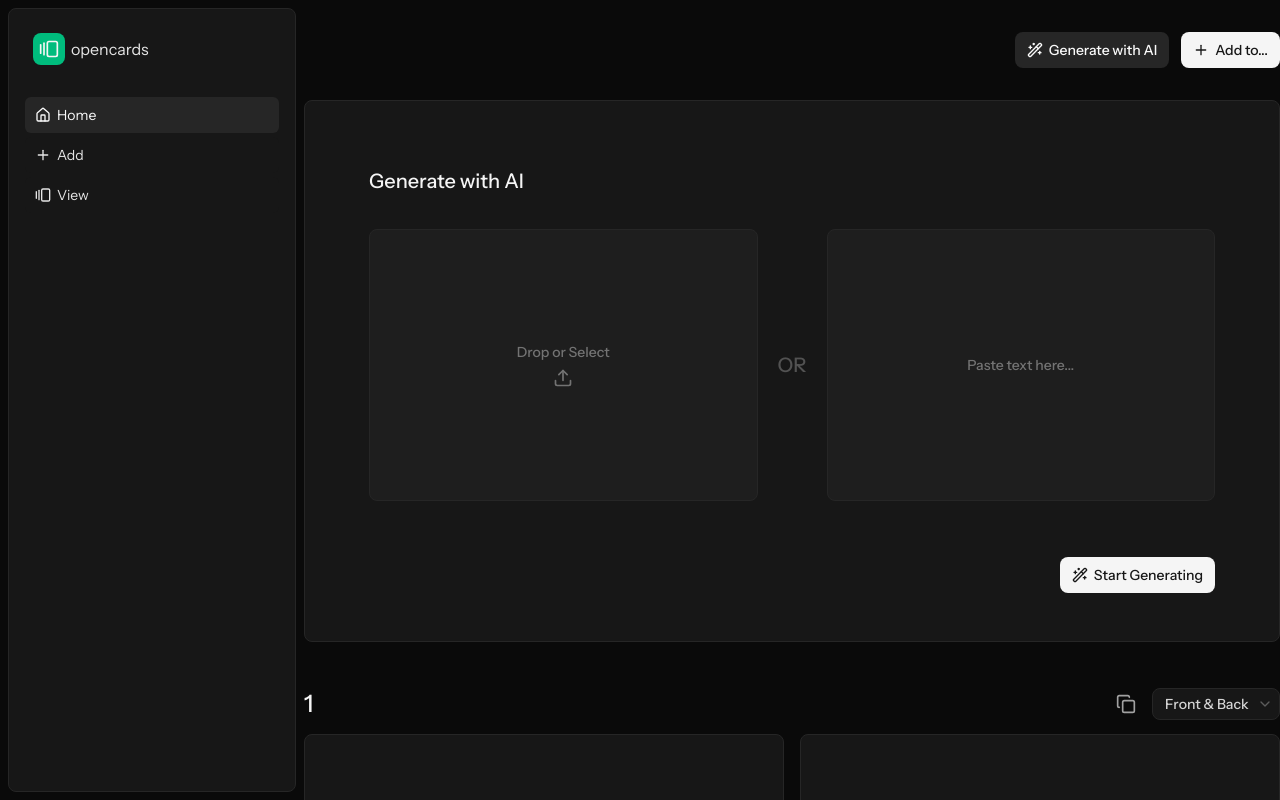
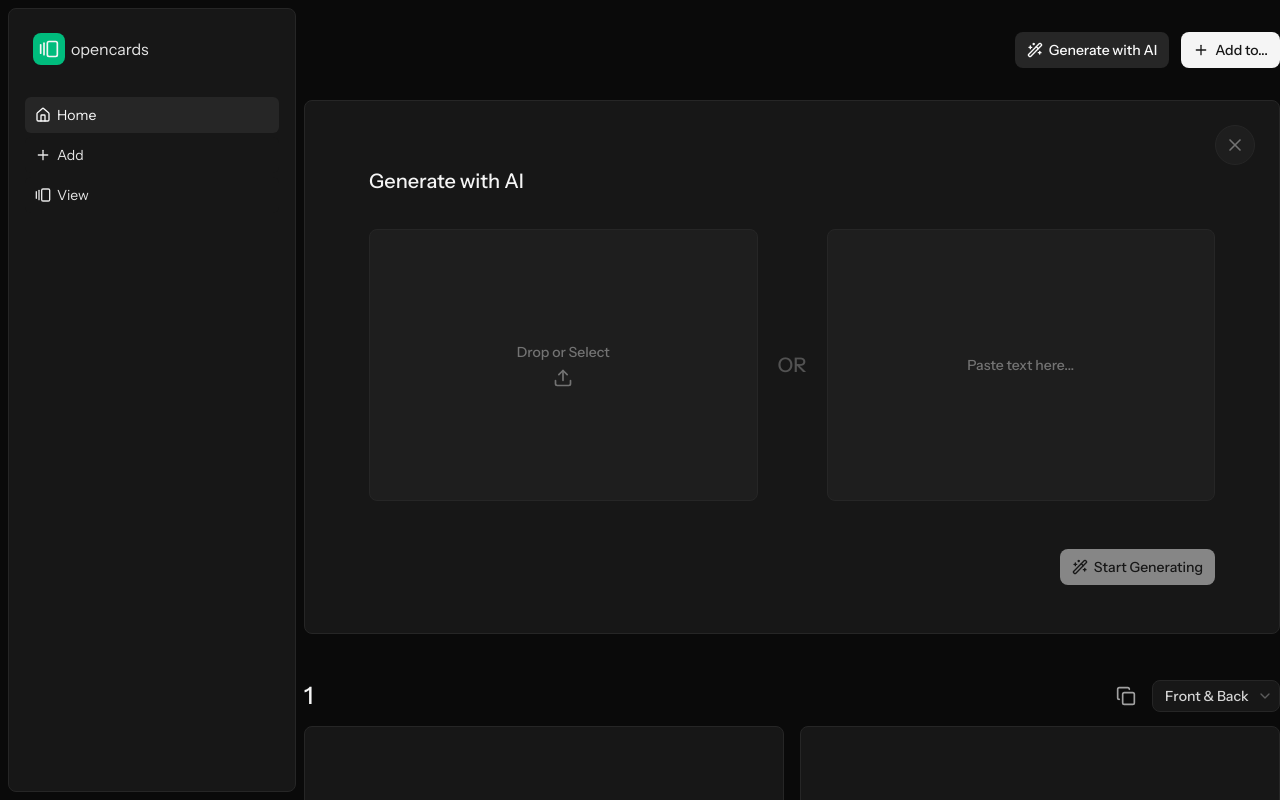
Before and after one commit to jaxonhill/opencards, a Next.js app: page /test in a window 1280 px wide. Both pictures are taken after a click on the button "Generate with AI". Shown: the top 800 px of the page. Built offline with nearby package versions, Linux system fonts and the light colour scheme.

Commit message:
Add a close button to the GenerateWithAIContainer container

```diff
--- a/src/features/add-cards/components/generate-with-ai-container.tsx
+++ b/src/features/add-cards/components/generate-with-ai-container.tsx
@@ -1,28 +1,34 @@
-import { WandSparkles } from "lucide-react";
+import { WandSparkles, X } from "lucide-react";
 import { FileUpload } from "./file-upload";
 import { PasteTextbox } from "./paste-textbox";
 import { Button } from "@/components/button";
 import { motion } from "motion/react";
 import { GEN_WITH_AI_ANIMATION_SECONDS, GEN_WITH_AI_BOUNCE } from "./_add-cards-page";
+import { cn } from "@/lib/utils";
 
-export function GenerateWithAIContainer() {
+interface GenerateWithAIContainerProps {
+    onClose: () => void;
+}
+
+export function GenerateWithAIContainer({ onClose }: GenerateWithAIContainerProps) {
     return (
         <motion.div
             layout
             initial={{ opacity: 0, scale: 0.3 }}
             animate={{ opacity: 1, scale: 1 }}
             transition={{ type: "spring", visualDuration: GEN_WITH_AI_ANIMATION_SECONDS, bounce: GEN_WITH_AI_BOUNCE }}
-            className="w-full px-16 pt-16 pb-12 flex flex-col gap-8 bg-neutral-900 rounded-lg border border-neutral-800"
+            className="w-full px-16 pt-16 pb-12 flex flex-col gap-8 bg-neutral-900 rounded-lg border border-neutral-800 relative"
             style={{ transformOrigin: "top" }}
         >
+            <CloseButton onClick={onClose} />
             <h1 className="font-medium text-xl text-neutral-100 leading-8">Generate with AI</h1>
             <div className="flex gap-5 items-center">
                 <FileUpload />
                 <div className="h-[17rem] text-neutral-600 font-medium text-xl shrink-0 flex items-center">OR</div>
                 <PasteTextbox />
             </div>
-            <div className="w-full pt-6 flex justify-end">
-                <Button>
+            <div className="w-full pt-4 flex justify-end">
+                <Button disabled>
                     <WandSparkles />
                     Start Generating
                 </Button>
@@ -30,3 +36,19 @@ export function GenerateWithAIContainer() {
         </motion.div>
     );
 }
+
+type CloseButtonProps = React.ComponentProps<"button">;
+
+function CloseButton({ ...props }: CloseButtonProps) {
+    return (
+        <button
+            {...props}
+            className={cn(
+                "absolute top-6 right-6 inline-flex justify-center items-center bg-neutral-800/50 border border-neutral-800 rounded-full size-10 text-neutral-500 hover:bg-neutral-800/80 transition-colors hover:text-neutral-400 hover:cursor-pointer",
+                props.className
+            )}
+        >
+            <X className="size-5" />
+        </button>
+    );
+}
```
